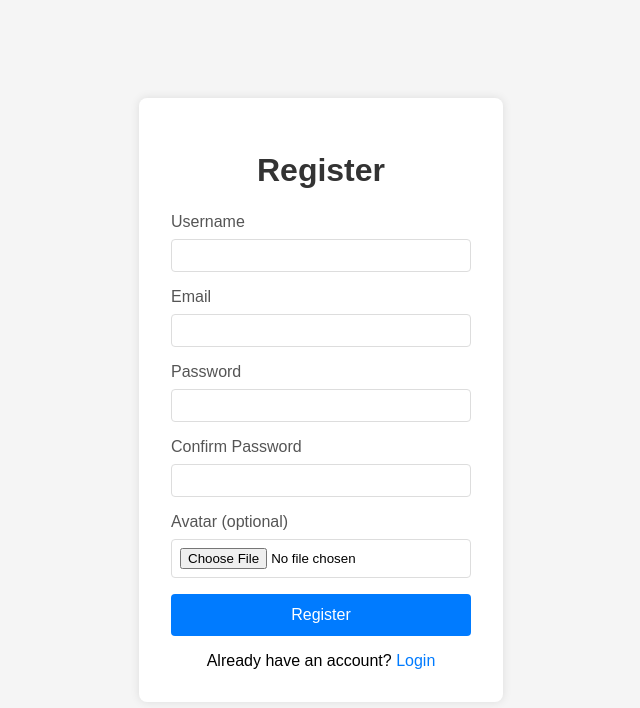
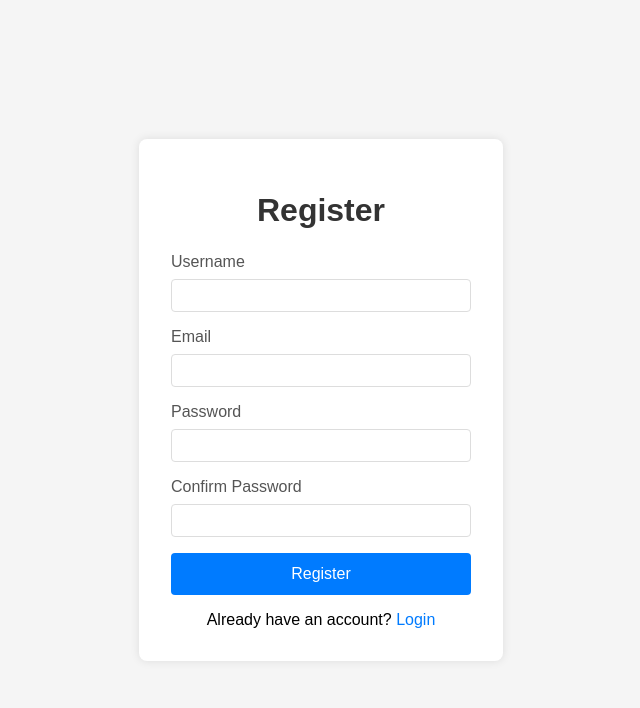
Before and after one commit to SleepingCui/BCMOJ, a Flask app: page /register in a window 1280 px wide. Shown: the top 708 px of the page, without its empty margins (319-959 px from the left). Run offline with Flask 3, Linux system fonts and the light colour scheme.

Commit message:
删除头像`功能

```diff
--- a/webapp/app.py
+++ b/webapp/app.py
@@ -117,7 +117,6 @@ def register():
         email = request.form.get('email')
         password = request.form.get('password')
         confirm_password = request.form.get('confirm_password')
-        avatar = request.files.get('avatar')
 
         if password != confirm_password:
             flash('Passwords do not match', 'error')
@@ -143,14 +142,8 @@ def register():
         ''', (username, email, hashed_password, ''))
         user_id = cursor.lastrowid
 
-        if avatar and avatar.filename:
-            user_folder = os.path.join(app.config['AVATAR_FOLDER'], str(user_id))
-            os.makedirs(user_folder, exist_ok=True)
 
-            avatar_path = os.path.join(user_folder, 'avatar.png')
-            avatar.save(avatar_path)
-
-            cursor.execute('UPDATE users SET avatar = %s WHERE userid = %s', (avatar_path, user_id))
+        cursor.execute('UPDATE users SET avatar = %s WHERE userid = %s', (0, user_id))
 
         conn.commit()
         cursor.close()
--- a/webapp/templates/register.html
+++ b/webapp/templates/register.html
@@ -107,10 +107,6 @@
                 <label for="confirm_password">Confirm Password</label>
                 <input type="password" id="confirm_password" name="confirm_password" required>
             </div>
-            <div class="form-group">
-                <label for="avatar">Avatar (optional)</label>
-                <input type="file" id="avatar" name="avatar" accept="image/*">
-            </div>
             <button type="submit">Register</button>
         </form>
         <div class="links">
```
Also changed, not shown: userdata/1/avatar.png (deleted).
